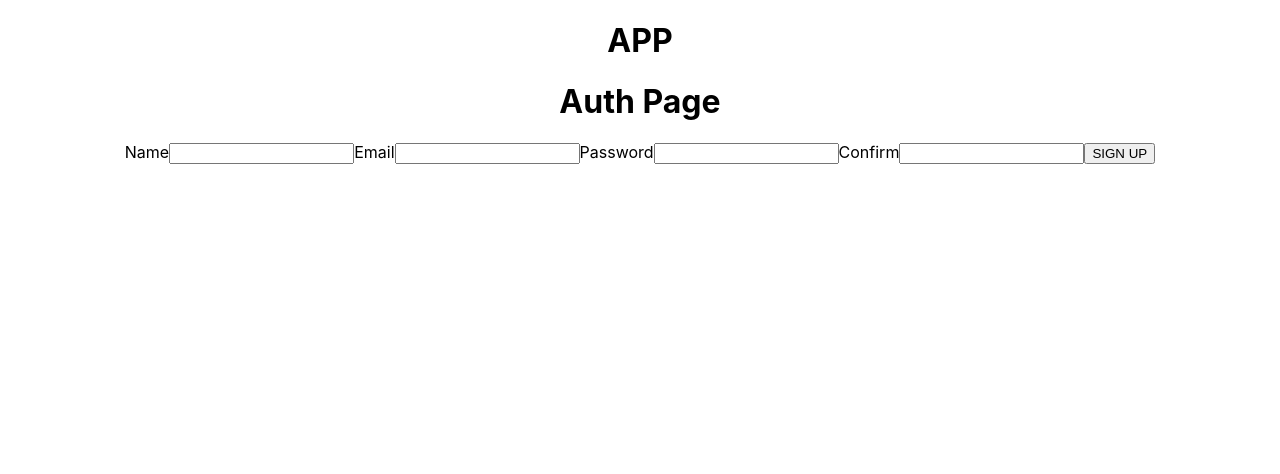
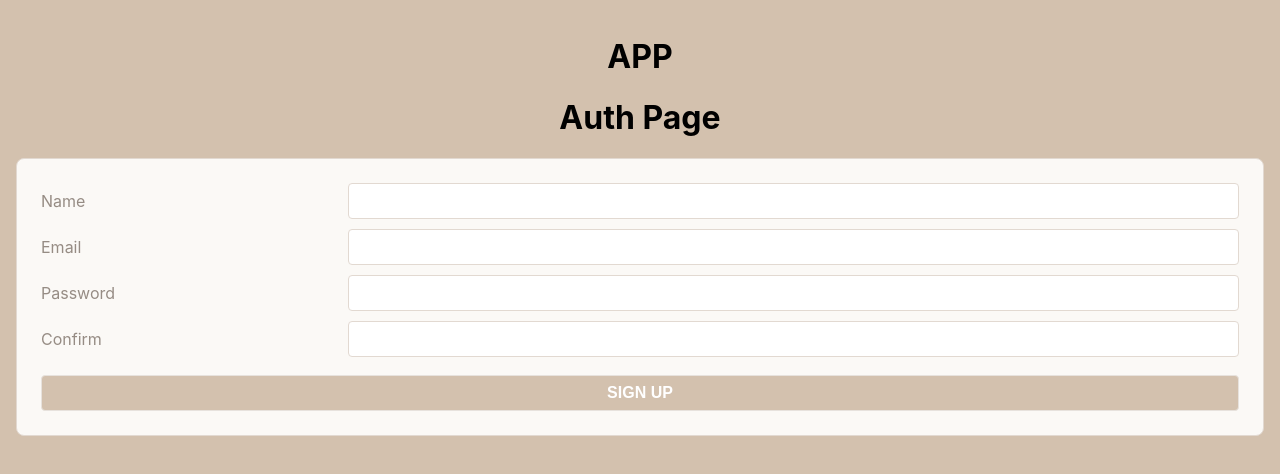
Before and after one commit to jennac0312/sei-cafe, a React (Create React App) app: page /orders in a window 1280 px wide. Shown: the top 474 px of the page. Built offline with nearby package versions, Linux system fonts and the light colour scheme.

Commit message:
created functional component version of sign up form

```diff
--- a/src/App.css
+++ b/src/App.css
@@ -1,38 +1,157 @@
-.App {
+
+:root {
+  --white: #FFFFFF;
+  --tan-1: #FBF9F6;
+  --tan-2: #E7E2DD;
+  --tan-3: #E2D9D1;
+  --tan-4: #D3C1AE;
+  --orange: #F67F00;
+  --text-light: #968c84;
+  --text-dark: #615954;
+}
+
+*, *:before, *:after {
+  box-sizing: border-box;
+}
+
+body {
+  margin: 0;
+  font-family: -apple-system, BlinkMacSystemFont, 'Segoe UI', 'Roboto', 'Oxygen',
+  'Ubuntu', 'Cantarell', 'Fira Sans', 'Droid Sans', 'Helvetica Neue',
+  sans-serif;
+  -webkit-font-smoothing: antialiased;
+  -moz-osx-font-smoothing: grayscale;
+  background-color: var(--tan-4);
+  padding: 2vmin;
+  height: 100vh;
+}
+
+code {
+  font-family: source-code-pro, Menlo, Monaco, Consolas, 'Courier New',
+    monospace;
+}
+
+#root {
+  height: 100%;
+}
+
+.App{
   text-align: center;
 }
 
-.App-logo {
-  height: 40vmin;
-  pointer-events: none;
+.align-ctr {
+  text-align: center;
 }
 
-@media (prefers-reduced-motion: no-preference) {
-  .App-logo {
-    animation: App-logo-spin infinite 20s linear;
-  }
+.align-rt {
+  text-align: right;
 }
 
-.App-header {
-  background-color: #282c34;
-  min-height: 100vh;
-  display: flex;
-  flex-direction: column;
-  align-items: center;
-  justify-content: center;
-  font-size: calc(10px + 2vmin);
-  color: white;
+.smaller {
+  font-size: smaller;
 }
 
-.App-link {
-  color: #61dafb;
+.flex-ctr-ctr {
+  display: flex;
+  justify-content: center;
+  align-items: center;
 }
 
-@keyframes App-logo-spin {
-  from {
-    transform: rotate(0deg);
-  }
-  to {
-    transform: rotate(360deg);
-  }
+.flex-col {
+  flex-direction: column;
 }
+
+.flex-j-end {
+  justify-content: flex-end;
+}
+
+.scroll-y {
+  overflow-y: scroll;
+}
+
+.section-heading {
+  display: flex;
+  justify-content: space-around;
+  align-items: center;
+  background-color: var(--tan-1);
+  color: var(--text-dark);
+  border: .1vmin solid var(--tan-3);
+  border-radius: 1vmin;
+  padding: .6vmin;
+  text-align: center;
+  font-size: 2vmin;
+}
+
+.form-container {
+  padding: 3vmin;
+  background-color: var(--tan-1);
+  border: .1vmin solid var(--tan-3);
+  border-radius: 1vmin;
+}
+
+p.error-message {
+  color: var(--orange);
+  text-align: center;
+}
+
+form {
+  display: grid;
+  grid-template-columns: 1fr 3fr;
+  gap: 1.25vmin;
+  color: var(--text-light);
+}
+
+label {
+  font-size: 2vmin;
+  display: flex;
+  align-items: center;
+}
+
+input {
+  padding: 1vmin;
+  font-size: 2vmin;
+  border: .1vmin solid var(--tan-3);
+  border-radius: .5vmin;
+  color: var(--text-dark);
+  background-image: none !important; /* prevent lastpass */
+  outline: none;
+}
+
+input:focus {
+  border-color: var(--orange);
+}
+
+button, a.button {
+  margin: 1vmin;
+  padding: 1vmin;
+  color: var(--white);
+  background-color: var(--orange);
+  font-size: 2vmin;
+  font-weight: bold;
+  text-decoration: none;
+  text-align: center;
+  border: .1vmin solid var(--tan-2);
+  border-radius: .5vmin;
+  outline: none;
+  cursor: pointer;
+}
+
+button.btn-sm {
+  font-size: 1.5vmin;
+  padding: .6vmin .8vmin;
+}
+
+button.btn-xs {
+  font-size: 1vmin;
+  padding: .4vmin .5vmin;
+}
+
+button:disabled, form:invalid button[type="submit"] {
+  cursor: not-allowed;
+  background-color: var(--tan-4);
+}
+
+button[type="submit"] {
+  grid-column: span 2;
+  margin: 1vmin 0 0;
+}
--- /dev/null
+++ b/src/components/SignUpForm/FunctionalSignUpForm.jsx
@@ -0,0 +1,47 @@
+import { useEffect, useState } from "react"
+
+const FunctionalSignUpForm = () => {
+
+    const [ state, setState ] = useState({})
+
+    let disable
+
+    useEffect(() => {
+        disable = state.password !== state.confirm;
+    }, [state.password])
+
+
+    const handleChange = ( evt ) => {
+        setState({
+            ...state,
+            [evt.target.name] : evt.target.value,
+            error: ""
+        })
+    }
+
+    const handleSubmit = ( evt ) => {
+        evt.preventDefault()
+        alert( JSON.stringify(state) )
+    }
+
+  return (
+            <div>
+                <div className="form-container">
+                <form autoComplete="off" onSubmit={handleSubmit}>
+                    <label>Name</label>
+                    <input type="text" name="name" value={state.name} onChange={handleChange} required />
+                    <label>Email</label>
+                    <input type="email" name="email" value={state.email} onChange={handleChange} required />
+                    <label>Password</label>
+                    <input type="password" name="password" value={state.password} onChange={handleChange} required />
+                    <label>Confirm</label>
+                    <input type="password" name="confirm" value={state.confirm} onChange={handleChange} required />
+                    <button type="submit" disabled={disable}>SIGN UP</button>
+                </form>
+                </div>
+            <p className="error-message">&nbsp;{state.error}</p>
+          </div>
+  )
+}
+
+export default FunctionalSignUpForm
--- a/src/components/SignUpForm/SignUpForm.jsx
+++ b/src/components/SignUpForm/SignUpForm.jsx
@@ -26,12 +26,18 @@
     handleChange = ( evt ) => {
         // setState funciton inheritied form component - sola flames thanks
         this.setState({
-            [evt.target.name] : evt.target.value
+            [evt.target.name] : evt.target.value,
             // dynamic way of updating our state depending on the event object that we're currently on
             // we are dynamically using name
             // array brackets bc cant have special symbols in keys of objects ( periods ) (3:00 ish)
             // name attribute : value attribute (which refrences the this.state.**attribute**)
+            error: ""
         })
+    }
+
+    handleSubmit = ( evt ) => {
+        evt.preventDefault()
+        alert( JSON.stringify(this.state) )
     }
 
     render(){
--- a/src/pages/auth/AuthPage.jsx
+++ b/src/pages/auth/AuthPage.jsx
@@ -1,10 +1,12 @@
+import FunctionalSignUpForm from "../../components/SignUpForm/FunctionalSignUpForm"
 import SignUpForm from "../../components/SignUpForm/SignUpForm"
 
 const AuthPage = () => {
   return (
     <main>
       <h1>Auth Page</h1>
-      <SignUpForm />
+      {/* <SignUpForm /> */}
+      <FunctionalSignUpForm />
     </main>
   )
 }
```
